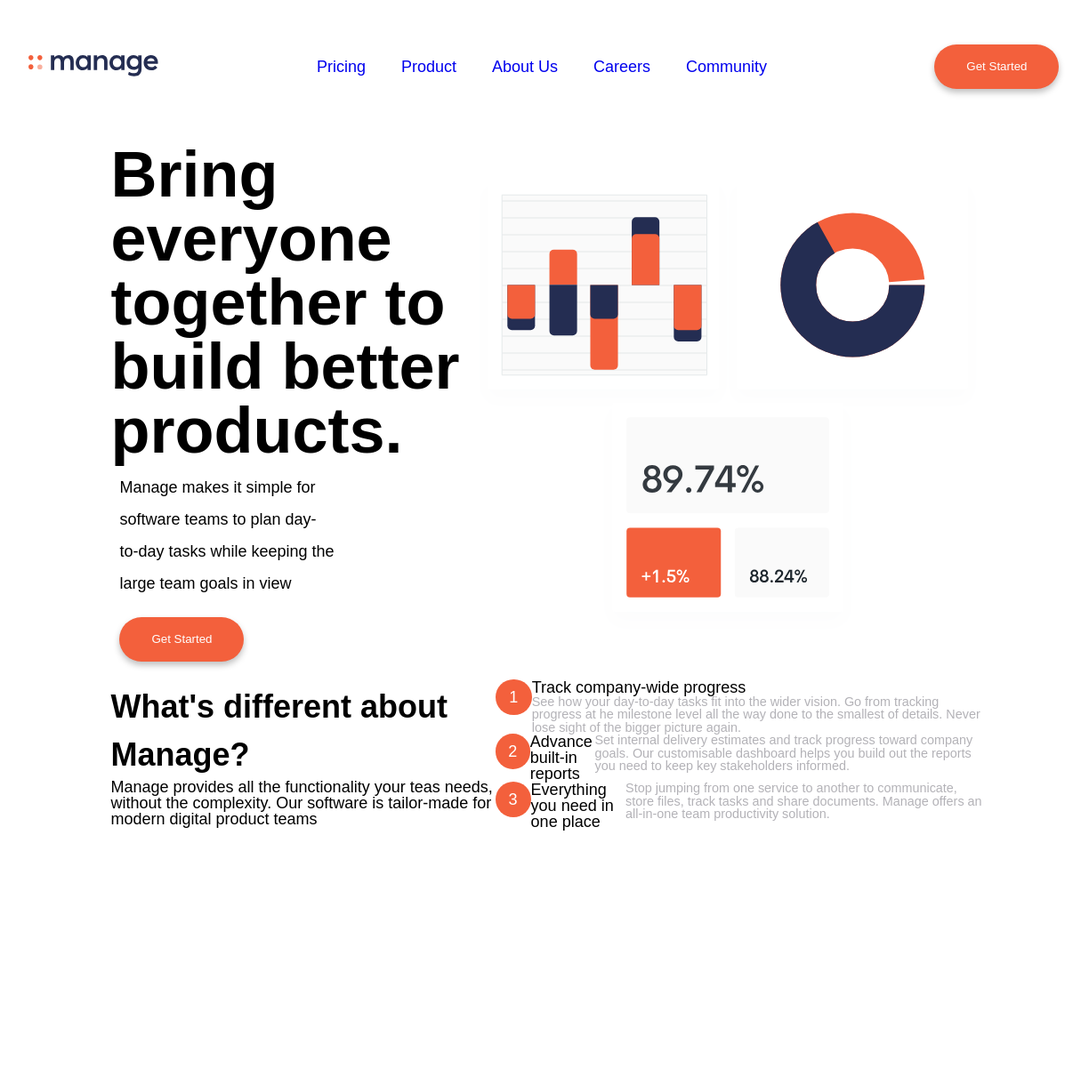
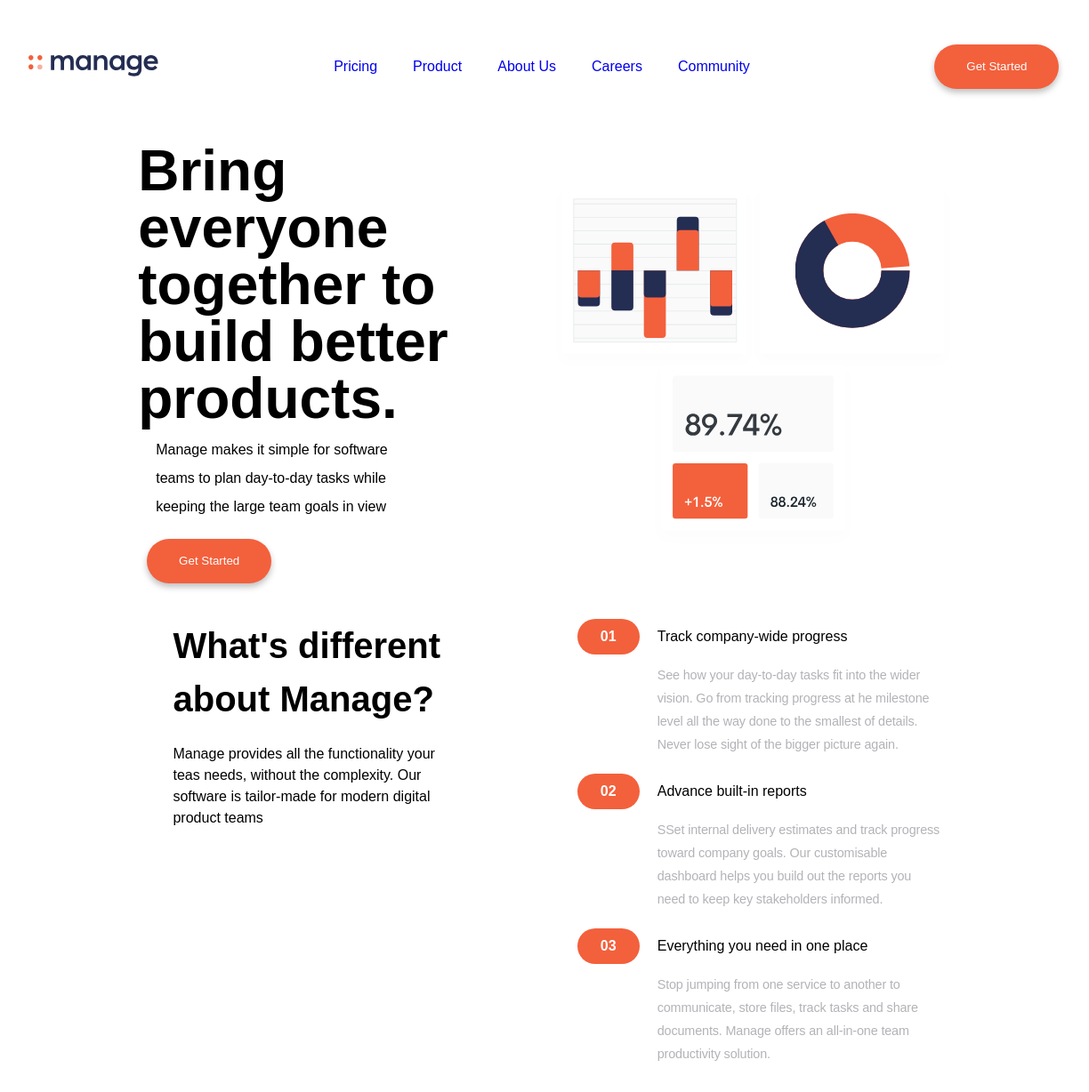
Before and after one commit to Karen1308/Tech_Developer, a plain HTML site: page Front_End_I/Integrador/index.html in a window 1536 px wide. Shown: the whole page at 89% size, without its empty margins (152-1376 px from the left). Before the commit the page ends 943 px from the top, so only its background shows below. Drawn offline with Linux system fonts and the light colour scheme.

Commit message:
Segunda sección + Responsive + First Mobile

```diff
--- a/Front_End_I/Integrador/css/styles.css
+++ b/Front_End_I/Integrador/css/styles.css
@@ -1,5 +1,5 @@
 @import url('https://fonts.googleapis.com/css2?family=Roboto:wght@400;700;900&display=swap');
-@import url('https://fonts.googleapis.com/css2?family=Be+Vietnam+Pro:wght@300;400;700&display=swap');
+@import url('https://fonts.googleapis.com/css2?family=Be+Vietnam+Pro:wght@300;400;500;700&display=swap');
 
 /* font-family: 'Roboto', sans-serif; */
 
@@ -25,22 +25,9 @@
 }
 
 /* Reglas genericas para etiquetas html */
-html {
-    font-size: 18px;
-}
-
-body {
-    margin: 0px 10%;
-}
-
-section {
-    justify-content: space-between;
-    margin: 10px 10%;
-}
-
 /* Formato para los h1 */
 h1 {
-    font-size: 4rem;
+    font-size: 2.5rem;
 }
 
 /* Formato para los h2 */
@@ -77,7 +64,7 @@ button:hover {
 /********** AQUI COMIENZA EL ENCABEZADO **********/
 /************************************************/
 .nav-bar {
-    height: 150px;
+    height: 100px;
     justify-content: space-between;
 }
 
@@ -86,29 +73,40 @@ button:hover {
     margin-left: 30px;
 }
 
+.nav-bar-link {
+    display: none;
+}
+
 .nav-bar-link ul {
-    align-items: center;
-    display: flex;
-    height: 100%;
+    align-items: flex-start;
+    flex-direction: column;
+    height: 150px;
+    position: relative;
+    z-index: 99;
 }
 
 .nav-bar-link li {
-    height: 70%;
-    margin: 0px 10px;
+    height: 50%;
+    margin: 10px 0px;
     padding: 0px 10px;
 }
+
+/* .nav-bar-link.active {
+    display: flex;
+} */
 
 .nav-bar .nav-bar-link li:hover a {
     color: #b09a9a;
 }
 
-.nav-bar button {
+#nav-bar-bttn {
     margin-right: 40px;
+    display: none;
 }
 
 /* 3 barritas para el menu mobile */
 .toggle-bttn {
-    display: none;
+    display: flex;
     flex-direction: column;
     height: 20px;
     justify-content: space-between;
@@ -128,70 +126,160 @@ button:hover {
 /**************************************************/
 /********* AQUI COMIENZAN LAS SECCIONES **********/
 /************************************************/
+section {
+    width: 100%;
+}
+
 /* Primer seccion con graficas */
+#products {
+    flex-direction: column-reverse;
+    text-align: center;
+}
+
 .products p {
-    width: 60%;
-    margin: 10px;
+    margin: 10px 20px;
     line-height: 2;
 }
 
-/* Seccion para la lista de puntos */
-.point{
+.graphic img {
+    width: 100vw;
+}
+
+/* Segunda seccion  */
+#about {
+    flex-direction: column;
+    text-align: center;
+}
+
+.question h2,
+.question p {
+    margin: 20px;
+    line-height: 1.5;
+}
+
+/* Columna para la lista de puntos */
+.point {
+    margin: 20px 0px;
+    margin-left: 10px;
+}
+
+.point-title{
+    align-items: center;
+    background-color: #FFF0EC;
+    border-radius: 30px 0px 0px 30px;
     display: flex;
 }
 
-.point-number{
-    display: flex;
-    justify-content: center;
+.point-number {
     align-items: center;
     background-color: var(--primary-bg-orange-color);
     border-radius: var(--border-radius-bttn);
     border: none;
     color: #ffffff;
+    display: flex;
+    font-weight: 700;
     height: 40px;
-    padding: 10px;
+    justify-content: center;
+    margin-right: 20px;
     width: 70px;
 }
 
-.point-txt{
+.point-txt {
     color: var(--second-txt-color);
-    font-size: .8rem;
+    font-size: .9rem;
+    font-weight: 500;
+    margin: 10px 0px;
+    letter-spacing: -0.01em;
+    line-height: 26px;
 }
 
 /**************************************************/
 /********* AQUI COMIENZAN LAS MEDIAQUERIS ********/
 /************************************************/
-@media(max-width: 375px) {
+@media(min-width: 1440px) {
+    body {
+        margin: 0px 10%;
+    }
+
+    section {
+        justify-content: space-between;
+        margin: 10px 10%;
+        width: auto;
+    }
+
+    h1 {
+        font-size: 4rem;
+    }
+
+    h2 {
+        font-size: 2.5rem;
+    }
+
     #nav-bar-bttn {
+        display: block;
+    }
+
+    .toggle-bttn {
         display: none;
     }
 
-    .toggle-bttn {
+    .nav-bar {
+        height: 150px;
+    }
+
+    .nav-bar-link {
         display: flex;
     }
 
-    .nav-bar-link {
-        display: none;
+    .nav-bar-link ul {
+        align-items: center;
+        display: flex;
+        flex-direction: row;
         height: 100%;
-        margin-left: 10px;
         width: 100%;
     }
 
-    .nav-bar-link ul {
-        align-items: flex-start;
-        flex-direction: column;
-        height: 150px;
-        position: relative;
-        top: 60px;
-        z-index: 99;
+    .nav-bar-link li {
+        margin: 0px 10px;
     }
 
-    .nav-bar-link li {
-        margin: 10px 0px;
+    #products {
+        flex-direction: row;
+        text-align: left;
+    }
+
+    #products div {
+        width: 30vw;
+    }
+
+    .graphic img {
         width: 100%;
     }
 
-    .nav-bar-link.active {
-        display: flex;
+    .products p {
+        width: 60%;
+    }
+
+    #about {
+        flex-direction: row;
+        text-align: left;
+        align-items: normal;
+    }
+
+    .about-column {
+        margin: 0px 50px;
+    }
+
+    .point-title {
+        background-color: inherit;
+    }
+
+    .point-number {
+        margin: 0px 20px;
+        padding: 10px;
+    }
+
+    .point-txt{
+        margin-left: 110px;
     }
 }
--- a/Front_End_I/Integrador/index.html
+++ b/Front_End_I/Integrador/index.html
@@ -29,7 +29,7 @@
                     <li><a href="#">Community</a></li>
                 </ul>
             </div>
-            <button>Get Started</button>
+            <button id="nav-bar-bttn">Get Started</button>
             <a href="#" class="toggle-bttn" id="toggle-bttn">
                 <span class="bar"></span>
                 <span class="bar"></span>
@@ -41,7 +41,7 @@
     <!----------------------------->
     <!-- Secciones las graficas --->
     <!----------------------------->
-    <section class="flex-center">
+    <section class="flex-center" id="products">
         <div class="products">
             <h1>Bring everyone together to build better products.</h1>
             <p>Manage makes it simple for software teams to plan day-to-day tasks while keeping the large team goals in
@@ -55,34 +55,48 @@
         </div>
     </section>
 
-    <section class="flex-center">
-        <div>
+    <section class="flex-center" id="about">
+        <div class="about-column question">
             <h2>What's different about Manage? </h2>
             <p>Manage provides all the functionality your teas needs, without the complexity. Our software is
                 tailor-made for modern digital product teams</p>
         </div>
-        <div class="list-points">
+        <div class="about-column list-points">
             <div class="point">
-                <div class="point-number">1</div>
+                <div class="point-title">
+                    <div class="point-number">01</div>
+                    <p>Track company-wide progress</p>
+                </div>
                 <div class="point-info">
-                    <p class="point-title">Track company-wide progress</p>
-                    <p class="point-txt">See how your day-to-day tasks fit into the wider vision. Go from tracking progress
-                        at he milestone level all the way done to the smallest of details. Never lose sight of the bigger
+                    <p class="point-txt">See how your day-to-day tasks fit into the wider vision. Go from tracking
+                        progress
+                        at he milestone level all the way done to the smallest of details. Never lose sight of the
+                        bigger
                         picture again.</p>
                 </div>
             </div>
             <div class="point">
-                <div class="point-number">2</div>
-                <p class="point-title">Advance built-in reports</p>
-                <p class="point-txt">Set internal delivery estimates and track progress toward company goals. Our
-                    customisable dashboard helps you build out the reports you need to keep key stakeholders informed.
-                </p>
+                <div class="point-title">
+                    <div class="point-number">02</div>
+                    <p>Advance built-in reports</p>
+                </div>
+                <div class="point-info">
+                    <p class="point-txt">SSet internal delivery estimates and track progress toward company goals. Our
+                        customisable dashboard helps you build out the reports you need to keep key stakeholders
+                        informed.
+                    </p>
+                </div>
             </div>
             <div class="point">
-                <div class="point-number">3</div>
-                <p class="point-title">Everything you need in one place</p>
-                <p class="point-txt">Stop jumping from one service to another to communicate, store files, track tasks
-                    and share documents. Manage offers an all-in-one team productivity solution.</p>
+                <div class="point-title">
+                    <div class="point-number">03</div>
+                    <p>Everything you need in one place</p>
+                </div>
+                <div class="point-info">
+                    <p class="point-txt">Stop jumping from one service to another to communicate, store files, track
+                        tasks
+                        and share documents. Manage offers an all-in-one team productivity solution.</p>
+                </div>
             </div>
         </div>
     </section>
```
